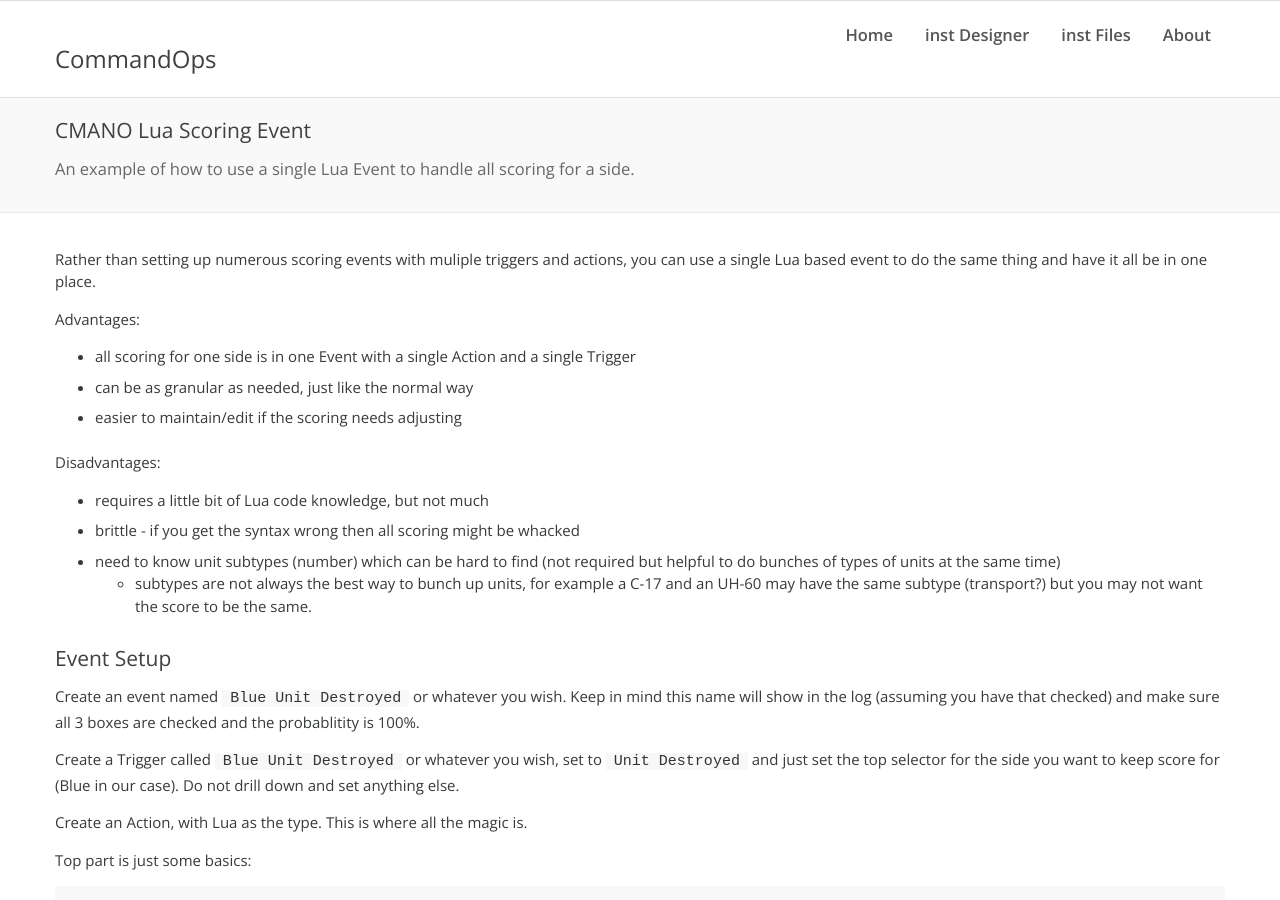
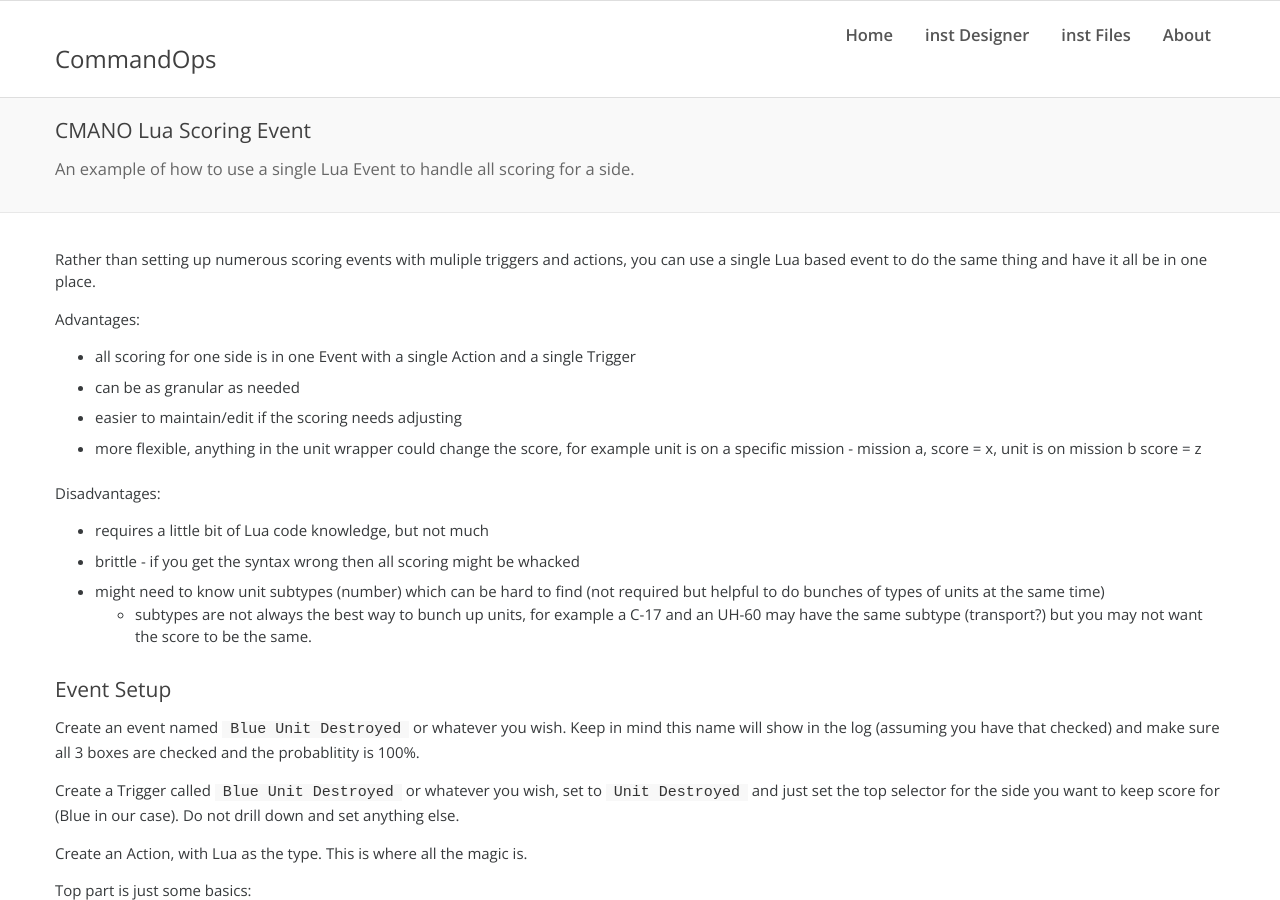
Before and after one commit to commandops/commandops.github.io, a Jekyll site: the page built from posts/lua-scoring-example.md, in a window 1280 px wide and 900 px high. Built offline with Jekyll 4.4.1, drawn with Linux system fonts in a browser that asks for light colours; comment, search, counter and statistics services are not loaded.

Commit message:
Update lua-scoring-example.md

```diff
--- a/posts/lua-scoring-example.md
+++ b/posts/lua-scoring-example.md
@@ -8,13 +8,14 @@ Rather than setting up numerous scoring events with muliple triggers and actions
 
 Advantages:
 - all scoring for one side is in one Event with a single Action and a single Trigger
-- can be as granular as needed, just like the normal way
+- can be as granular as needed
 - easier to maintain/edit if the scoring needs adjusting
+- more flexible, anything in the unit wrapper could change the score, for example unit is on a specific mission - mission a, score = x, unit is on mission b score = z
 
 Disadvantages:
 - requires a little bit of Lua code knowledge, but not much
 - brittle - if you get the syntax wrong then all scoring might be whacked
-- need to know unit subtypes (number) which can be hard to find (not required but helpful to do bunches of types of units at the same time)
+- might need to know unit subtypes (number) which can be hard to find (not required but helpful to do bunches of types of units at the same time)
 	- subtypes are not always the best way to bunch up units, for example a C-17 and an UH-60 may have the same subtype (transport?) but you may not want the score to be the same.
 
 ## Event Setup
```
